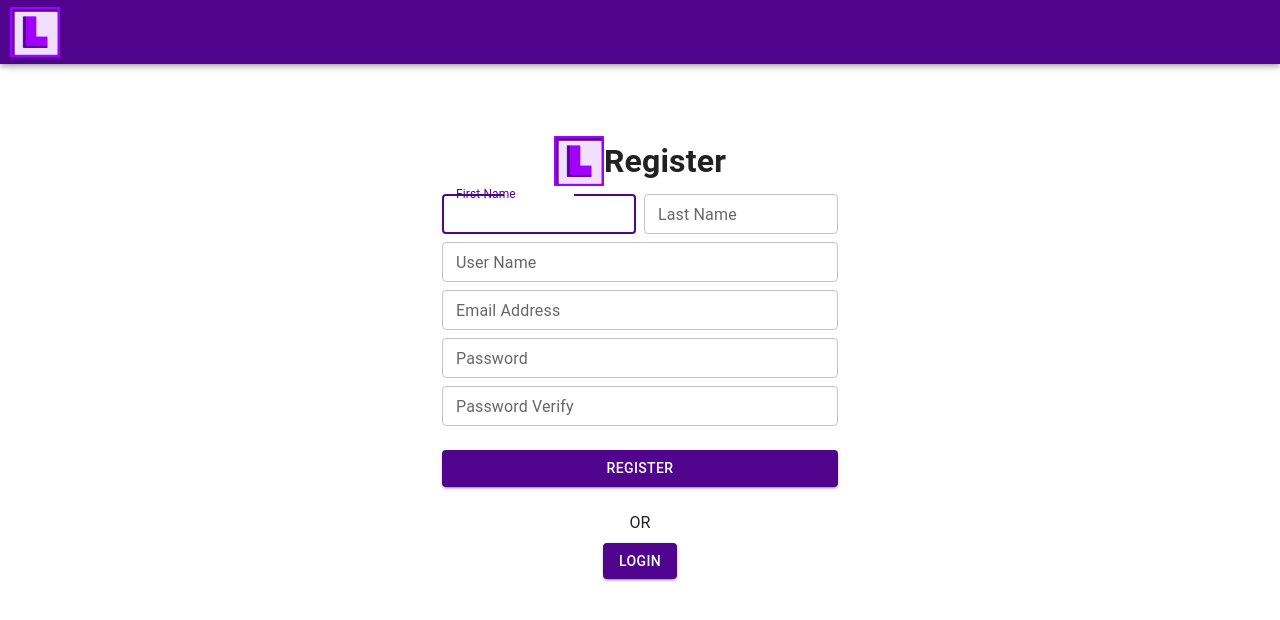
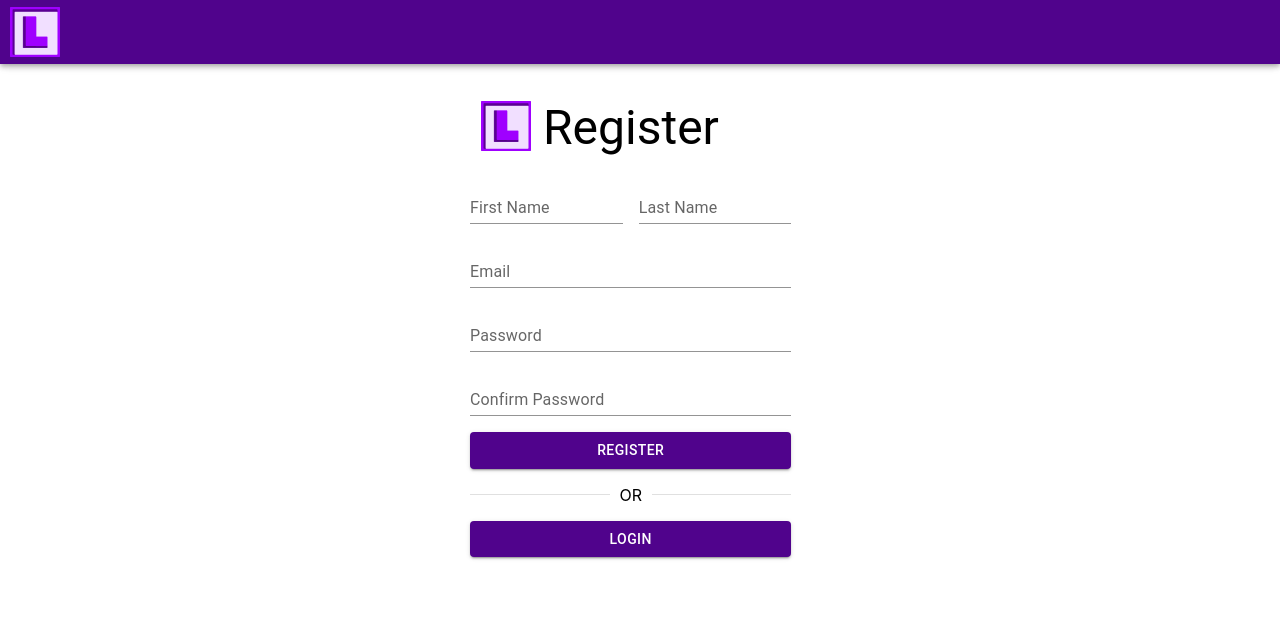
Before and after one commit to tinamistry/to-do-list, a React (Create React App) app in the folder client/: page /register in a window 1280 px wide. Shown: the top 620 px of the page. Built offline with nearby package versions, Linux system fonts and the light colour scheme.

Commit message:
Added register page ui and routing to login page from register page

```diff
--- a/client/src/components/Register.jsx
+++ b/client/src/components/Register.jsx
@@ -1,114 +1,86 @@
 import React from 'react';
+import { useNavigate } from "react-router-dom";
+import '../styles/register.css'
 import NavBar from './NavBar'
-import { Typography } from '@mui/material';
-import logo from '../assets/Logo.png';
-import Button from '@mui/material/Button';
-import Container from '@mui/material/Container';
-import CssBaseline from '@mui/material/CssBaseline';
-import Grid from '@mui/material/Grid';
-import TextField from '@mui/material/TextField';
-import { Link } from 'react-router-dom';
-import Divider from '@mui/material/Divider';
-import Box from '@mui/material/Box'
+import logo from '../assets/Logo.png'
+import { Typography, Box, Grid, TextField, Button, Divider } from '@mui/material';
 
-function Register() {
+
+
+const RegisterForm = () => {
+    const navigate  = useNavigate();
+    const handleLoginButtonClick = () =>{
+       navigate('/')
+    }
+
   return (
     <div className="register">
+       <div className = "header">
            <NavBar/>
-        <Typography variant = "h3">Register</Typography>
-        <Container component="main" maxWidth="xs">
-      <CssBaseline />
-      <Box
-        sx={{
-          display: 'flex',
-          flexDirection: 'column',
-          alignItems: 'center',
-          gap: '0.5rem',
-          marginTop: '5rem'
-        }}
-      >
-        <div style={{ display: 'flex', alignItems: 'center' }}>
-          <img src={logo} alt="Logo" width="50" height="50" />
-          <h1>Register</h1>
        </div>
-        <Box component="form" noValidate>
-          <Grid container spacing={1}>
-            <Grid item xs={12} sm={6}>
+       <div className = "register-form">
+            <div className = "form-heading">
+                <Typography variant = "h3">  <img src = {logo}  alt = "logo" style = {{width: '50px', height: '50px', marginBottom: '-7px'}}></img> Register</Typography>
+            </div>
+            <div className = 'form-inputs'>
+                <Box sx={{ flexGrow: 1,  display:'flex', marginTop: '0px', marginLeft: '150px'}}>
+                    <Grid container spacing={2}>
+                        <Grid item xs={4}>
                             <TextField
-                size="small"
-                autoComplete="fname"
-                name="firstName"
+                            id="standard-basic"
+                            label="First Name"
+                            variant="standard" />
+                        </Grid>
+                        <Grid item xs={4}>
+                        <TextField
+                            id="standard-basic"
+                            label="Last Name"
+                            variant="standard" />
+                        </Grid>
+                        <Grid item xs={8}>
+                        <TextField
                             fullWidth
-                id="firstName"
-                label="First Name"
-                autoFocus
-              />
+                            id="standard-basic"
+                            label="Email"
+                            variant="standard" />
                         </Grid>
-            <Grid item xs={12} sm={6}>
+                        <Grid item xs={8}>
                          <TextField
-                size="small"
                             fullWidth
-                id="lastName"
-                label="Last Name"
-                name="lastName"
-              />
+                            id="standard-basic"
+                            label="Password"
+                            type = "password"
+                            variant="standard" />
                         </Grid>
-            <Grid item xs={12}>
+                        <Grid item xs={8}>
                          <TextField
-                size="small"
                             fullWidth
-                id="userName"
-                label="User Name"
-                name="userName"
-              />
+                            id="standard-basic"
+                            label="Confirm Password"
+                            type = "password"
+                            variant="standard" />
                         </Grid>
-            <Grid item xs={12}>
-              <TextField
-                size="small"
-                fullWidth
-                id="email"
-                label="Email Address"
-                name="email"
-                autoComplete="email"
-              />
+                        <Grid item xs={8}>
+                            <Button fullWidth variant="contained">Register</Button>
                         </Grid>
-            <Grid item xs={12}>
-              <TextField
-                size="small"
-                fullWidth
-                name="password"
-                label="Password"
-                type="password"
-                id="password"
-              />
+                        <Grid item xs={8}>
+                          <Divider>OR</Divider>
                         </Grid>
-            <Grid item xs={12}>
-              <TextField
-                size="small"
-                fullWidth
-                name="passwordVerify"
-                label="Password Verify"
-                type="password"
-                id="passwordVerify"
-              />
+                        <Grid item xs={8}>
+                            <Button onClick = {handleLoginButtonClick} fullWidth variant="contained">Login</Button>
                         </Grid>
                     </Grid>
-          <Button    fullWidth variant="contained" id="loginButton"  sx={{ mt: 3, mb: 2 }}>
-            Register
-          </Button>
-          <Grid container justifyContent="flex-end"></Grid>
+
             </Box>
-        <Divider className="divider"> OR </Divider>
-        <Link className="link" to={'/login'}>
-          <Button  variant="contained" id="loginButton">
-            Login
-          </Button>
-        </Link>
-      </Box>
-    </Container>
+          </div>
+
+
+
+       </div>
+
 
     </div>
   );
-}
+};
 
-export default Register;
+export default RegisterForm;
--- /dev/null
+++ b/client/src/styles/register.css
@@ -0,0 +1,30 @@
+.header{
+}
+
+.register{
+    width: 100vw;
+    height: 100vh;
+}
+
+.register-form{
+    display:flex;
+    flex-direction: column;
+    width: 50%;
+    height: 100%;
+    margin-top: 100px;
+}
+
+.form-heading{
+    display:flex;
+    justify-content: center;
+    margin-bottom: -30px;
+    margin-left: -40px;
+    width: 100%;
+}
+
+.form-inputs{
+    display:flex;
+    margin-top: 50px;
+    width: 100%;
+    height: 100%;
+}
```
Lines whose indentation alone changed are shown as unchanged.
